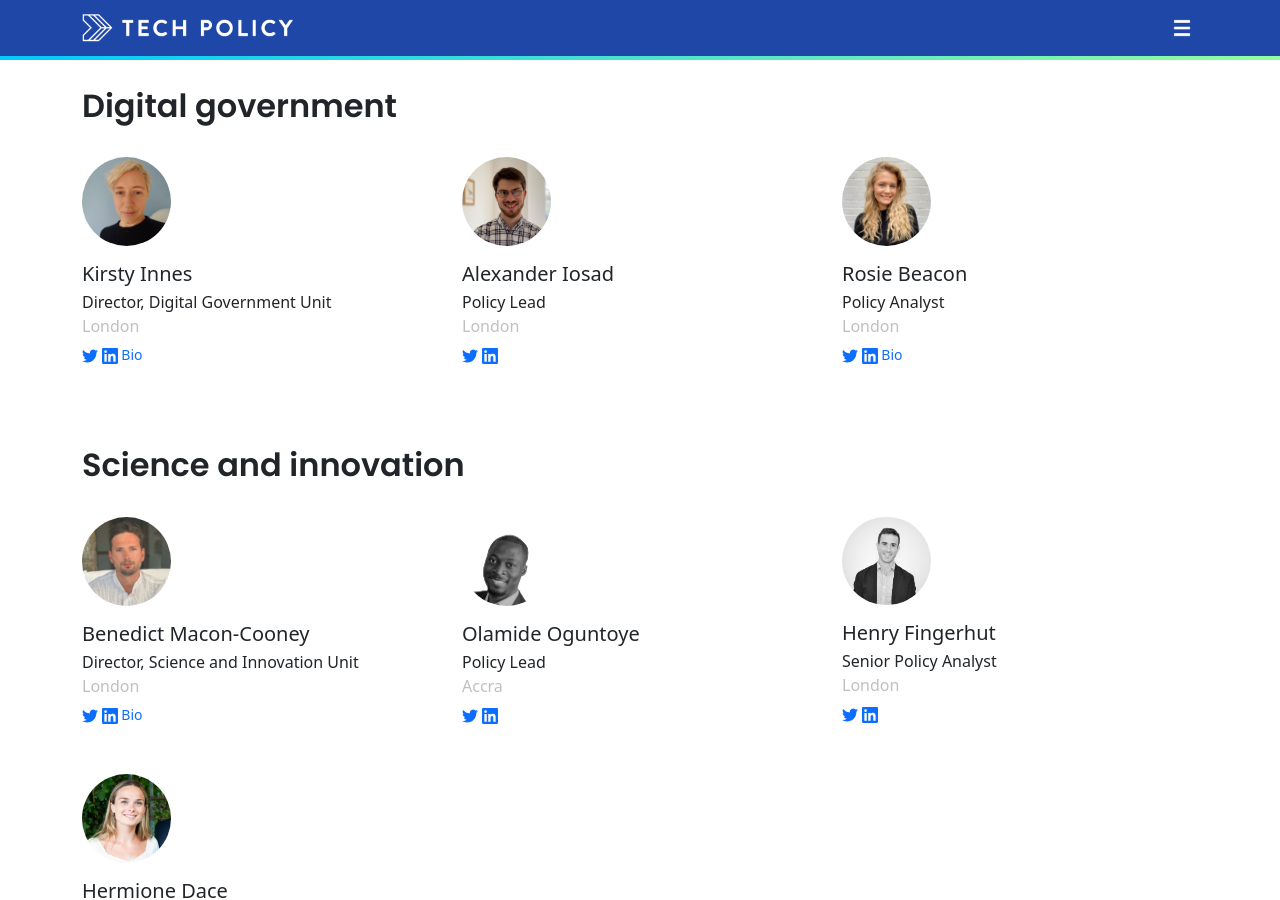
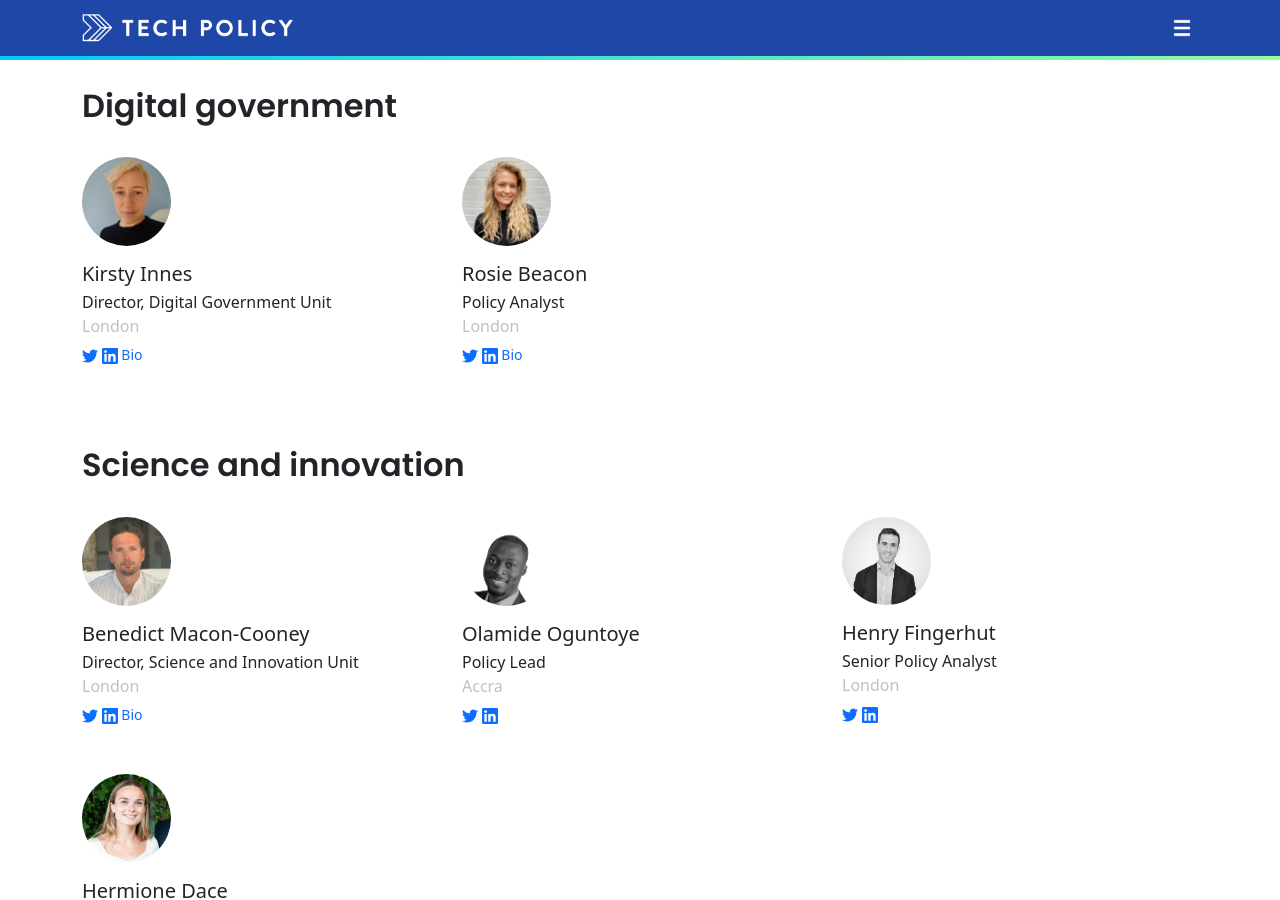
Before and after one commit to techpolicyio/techpolicyio.github.io, a Jekyll site: the page built from pages/people.md, in a window 1280 px wide and 900 px high, scrolled down 1064 px. Built offline with Jekyll 4.4.1, drawn with Linux system fonts in a browser that asks for light colours.

Commit message:
Revert "Update team.yml"
This reverts commit 77ecd8ba5c2dc0203a71680e8660245ee4e7d9b7.

```diff
--- a/_data/team.yml
+++ b/_data/team.yml
@@ -46,14 +46,6 @@
   tbi: kirsty-innes
   tw: kmei_
   li: kirsty-innes-89834a49
-- name: Alexander Iosad
-  title: Policy Lead
-  unit: dgu
-  geo: London
-  img: alexander.jpg
-  tbi:
-  tw: simplescholar
-  li: aiosad
 - name: Rosie Beacon
   title: Policy Analyst
   unit: dgu
```
